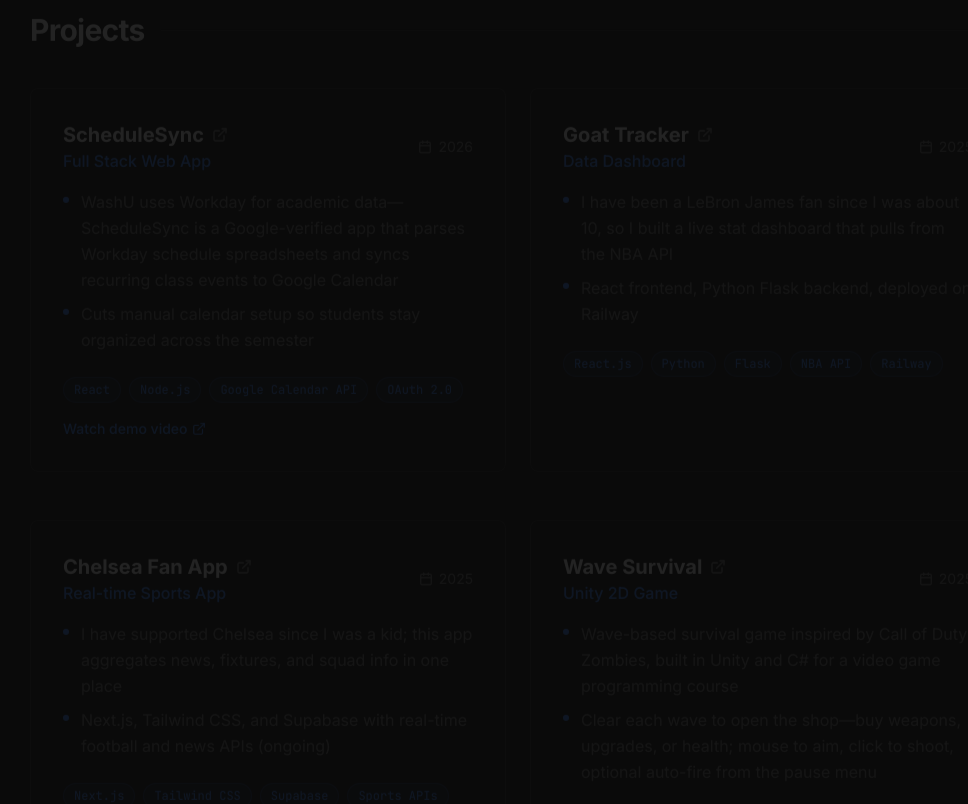
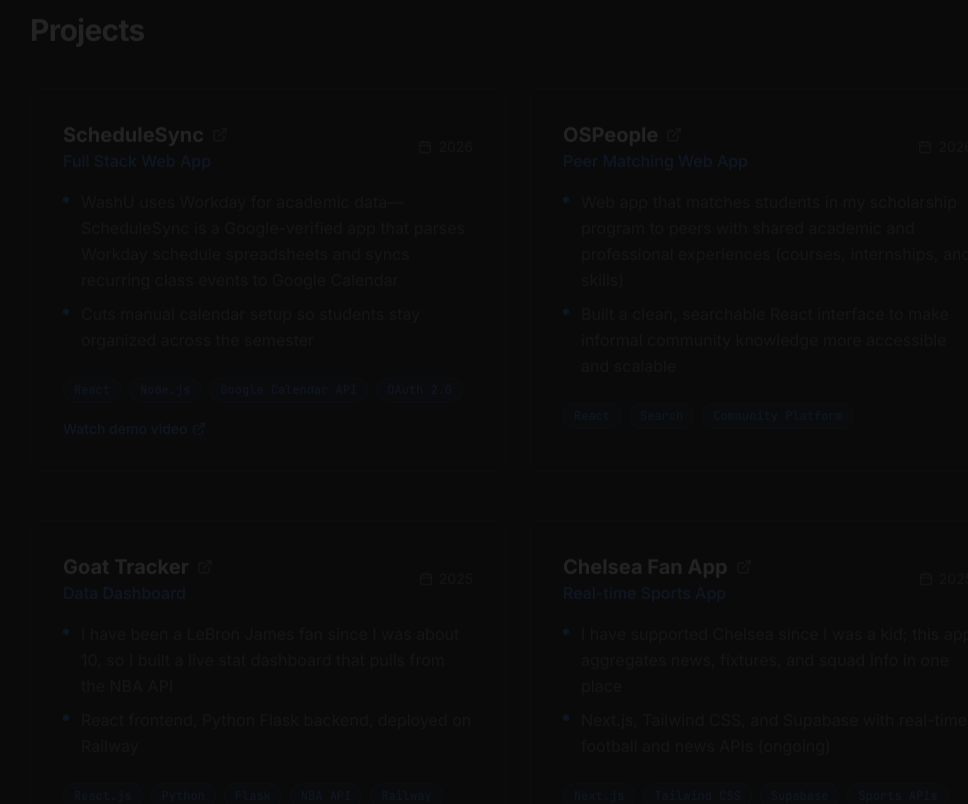
Before and after one commit to Daniel-Unah/personal-website-v2, a React (Vite) app: page / in a window 1280 px wide. Shown: the part 3380-4184 px from the top of the page, without its empty margins (122-1090 px from the left). Built offline with nearby package versions, Linux system fonts and the light colour scheme.

Commit message:
added ospeople to projects section

```diff
--- a/src/App.tsx
+++ b/src/App.tsx
@@ -113,6 +113,17 @@ export default function App() {
       tags: ["React", "Node.js", "Google Calendar API", "OAuth 2.0"],
       link: "https://schedulesync.live/",
       extraLinks: [{ href: SCHEDULESYNC_DEMO_MP4, label: "Watch demo video" }],
+    },
+    {
+      title: "OSPeople",
+      subtitle: "Peer Matching Web App",
+      date: "2026",
+      description: [
+        "Web app that matches students in my scholarship program to peers with shared academic and professional experiences (courses, internships, and skills)",
+        "Built a clean, searchable React interface to make informal community knowledge more accessible and scalable",
+      ],
+      tags: ["React", "Search", "Community Platform"],
+      link: "https://ospeople.vercel.app/",
     },
     {
       title: "Goat Tracker",
```
